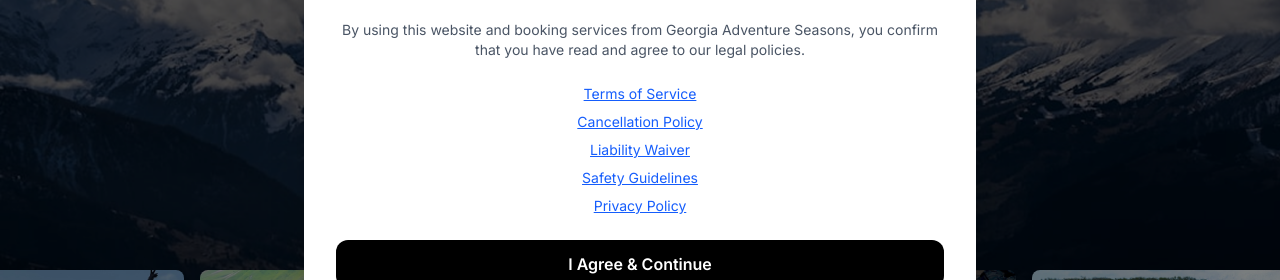
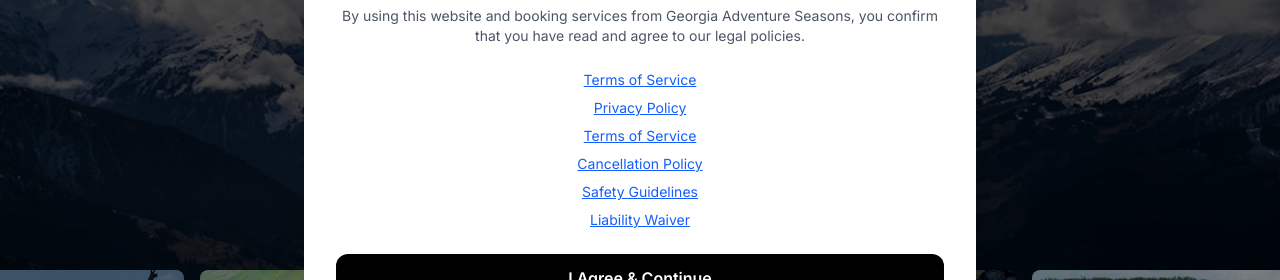
Before and after one commit to gabrieli12/Georgia_Adventure_Seasons-v1, a React (Vite) app: page / in a window 1280 px wide. Shown: the part 274-554 px from the top of the page. Built offline with nearby package versions, Linux system fonts and the light colour scheme; grey boxes are pictures that could not be loaded; a web font is replaced by a local one.

Commit message:
beta version

```diff
--- a/src/Pages/important/LegalConsent.jsx
+++ b/src/Pages/important/LegalConsent.jsx
@@ -1,4 +1,5 @@
 import React, { useState, useEffect } from "react";
+import { HashLink } from "react-router-hash-link";
 
 const LegalConsent = () => {
     const [accepted, setAccepted] = useState(false);
@@ -33,17 +34,11 @@ const LegalConsent = () => {
                     <a href="/terms" target="_blank" className="block underline text-blue-600">
                         Terms of Service
                     </a>
-                    <a href="/cancellation" target="_blank" className="block underline text-blue-600">
-                        Cancellation Policy
-                    </a>
-                    <a href="/liabilityWaiver" target="_blank" className="block underline text-blue-600">
-                        Liability Waiver
-                    </a>
-                    <a href="/safety" className="block underline text-blue-600">Safety Guidelines</a>
-
-                    <a href="/privacy-policy" target="_blank" className="block underline text-blue-600">
-                        Privacy Policy
-                    </a>
+                    <HashLink to="/privacy-policy#" className="block underline text-blue-600">Privacy Policy</HashLink>
+                    <HashLink to="/terms#" className="block underline text-blue-600">Terms of Service</HashLink>
+                    <HashLink to="/cancellation#" className="block underline text-blue-600">Cancellation Policy</HashLink>
+                    <HashLink to="/safety#" className="block underline text-blue-600">Safety Guidelines</HashLink>
+                    <HashLink to="/LiabilityWaiver#" className="block underline text-blue-600">Liability Waiver</HashLink>
                 </div>
 
                 <button
--- a/src/components/Footer/Footer.jsx
+++ b/src/components/Footer/Footer.jsx
@@ -138,11 +138,11 @@ const Footer = React.memo(() => {
                     <span className="text-sm text-gray-400">© 2026 Georgia Adventure Seasons. All rights reserved.</span>
 
                     <ul className="flex flex-row flex-wrap gap-6 ">
-                        <li><a href="/privacy-policy" className="text-sm text-gray-400 hover:text-white">Privacy Policy</a></li>
-                        <li><a href="/terms" className="text-sm text-gray-400 hover:text-white">Terms of Service</a></li>
-                        <li><a href="/cancellation" className="text-sm text-gray-400 hover:text-white">Cancellation Policy</a></li>
-                        <li><a href="/safety" className="text-sm text-gray-400 hover:text-white">Safety Guidelines</a></li>
-                        <li><a href="/LiabilityWaiver" className="text-sm text-gray-400 hover:text-white">Liability Waiver</a></li>
+                        <HashLink to="/privacy-policy#" className="text-sm text-gray-400 hover:text-white">Privacy Policy</HashLink>
+                        <HashLink to="/terms#" className="text-sm text-gray-400 hover:text-white">Terms of Service</HashLink>
+                        <HashLink to="/cancellation#" className="text-sm text-gray-400 hover:text-white">Cancellation Policy</HashLink>
+                        <HashLink to="/safety#" className="text-sm text-gray-400 hover:text-white">Safety Guidelines</HashLink>
+                        <HashLink to="/LiabilityWaiver#" className="text-sm text-gray-400 hover:text-white">Liability Waiver</HashLink>
 
                     </ul>
                 </div>
```
